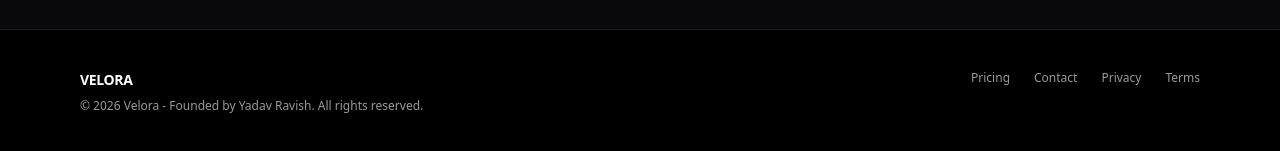
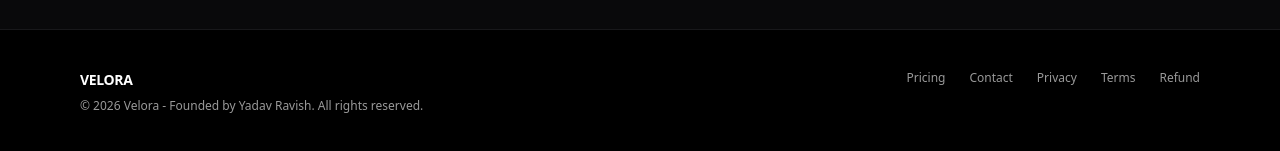
Before and after one commit to Ravs10/saas-starter-kit, a Next.js app: page / in a window 1280 px wide. Shown: the part 1673-1824 px from the top of the page. Built offline with nearby package versions, Linux system fonts and the light colour scheme.

Commit message:
Add Refund link to navigation configuration

```diff
--- a/app/config.ts
+++ b/app/config.ts
@@ -57,6 +57,7 @@ export const SITE_CONFIG = {
     { name: "Contact", href: "/contact" }, // Links to /app/contact/page.tsx
     { name: "Privacy", href: "/privacy" }, // Links to /app/privacy/page.tsx
     { name: "Terms", href: "/terms" }, // Links to /app/terms/page.tsx
+    { name: "Refund", href: "/refund" }, // Links to /app/refund/page.tsx
   ],
 
   // ========== NAVBAR CONFIG ==========
```
